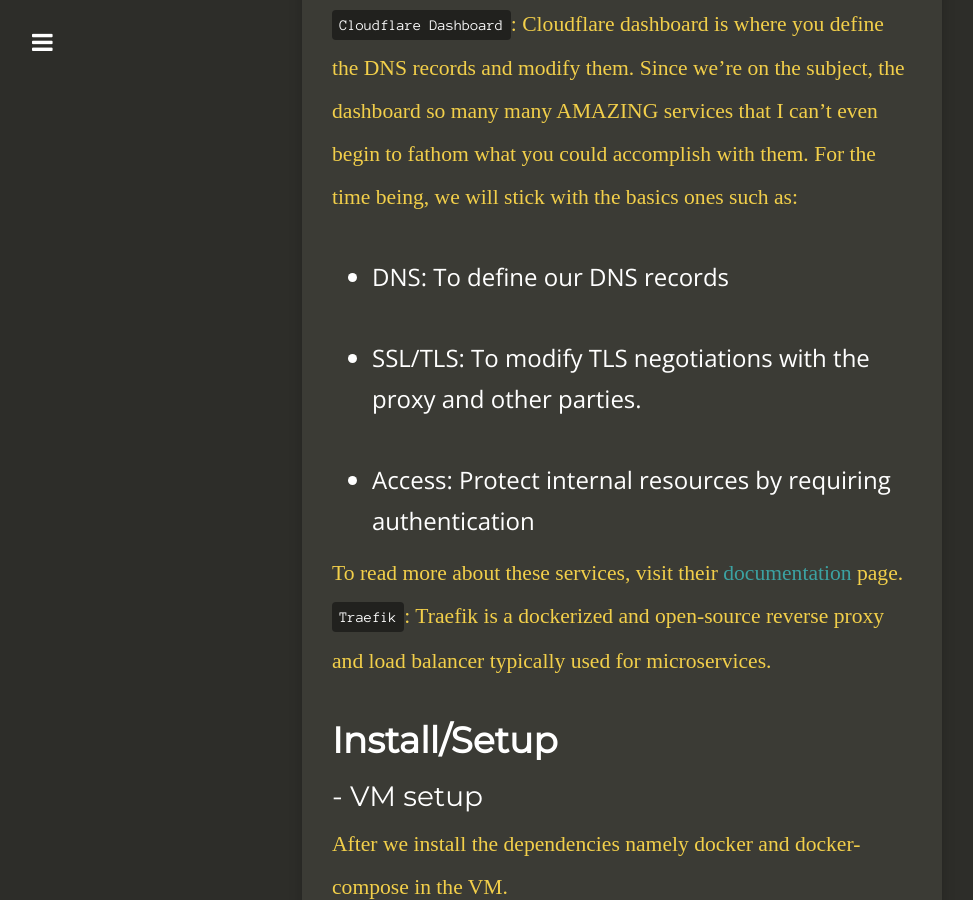
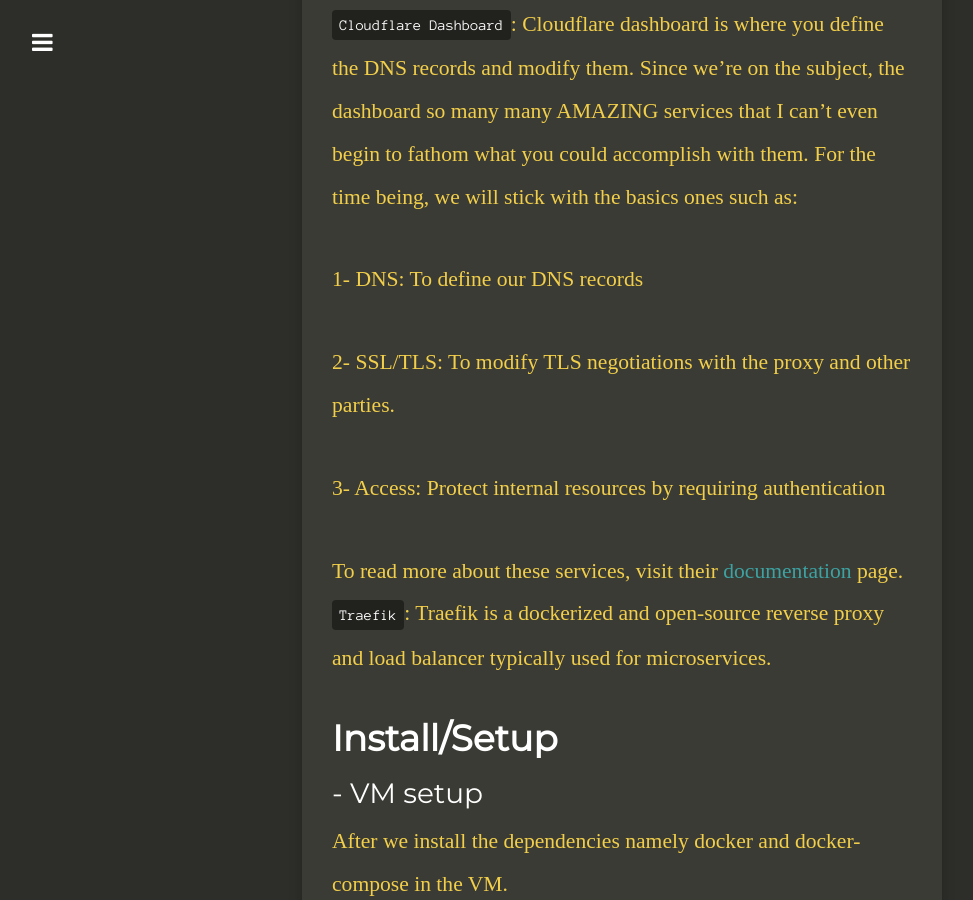
Before and after one commit to sh1dow3r/layer0, a Jekyll site: the page built from _posts/2020-11-22-Securing_HomeLab_Access.md, in a window 1280 px wide and 900 px high, scrolled down 1377 px. Shown: the whole window, without its empty margins (18-991 px from the left). Built offline with Jekyll 4.4.1, drawn with Linux system fonts in a browser that asks for light colours; nearby versions of some CDN libraries; comment, search, counter and statistics services are not loaded.

Commit message:
fixing typos

```diff
--- a/_posts/2020-11-22-Securing_HomeLab_Access.md
+++ b/_posts/2020-11-22-Securing_HomeLab_Access.md
@@ -34,14 +34,11 @@ Before diving into the project, let's take a define some terms to establish grou
 `Cloudflare Dashboard`: Cloudflare dashboard is where you define the DNS records and modify them. Since we're on the subject, the dashboard so many many AMAZING services that I can't even begin to fathom what you could accomplish with them. For the time being, we will stick with the basics ones such as:
 </span>
 
-<span style="color: #f2cf4a; font-family: Babas; font-size: 0.9em;">
-- DNS: To define our DNS records
+<span style="color: #f2cf4a; font-family: Babas; font-size: 0.9em;"> 1- DNS: To define our DNS records
 
-<span style="color: #f2cf4a; font-family: Babas; font-size: 0.9em;">
-- SSL/TLS: To modify TLS negotiations with the proxy and other parties.
+<span style="color: #f2cf4a; font-family: Babas; font-size: 0.9em;"> 2- SSL/TLS: To modify TLS negotiations with the proxy and other parties.
 
-<span style="color: #f2cf4a; font-family: Babas; font-size: 0.9em;">
-- Access: Protect internal resources by requiring authentication
+<span style="color: #f2cf4a; font-family: Babas; font-size: 0.9em;"> 3- Access: Protect internal resources by requiring authentication
 
 <span style="color: #f2cf4a; font-family: Babas; font-size: 0.9em;">
 To read more about these services, visit their [documentation]( https://support.cloudflare.com/hc/en-us/articles/205075117-Understanding-the-Cloudflare-dashboard) page.
```
